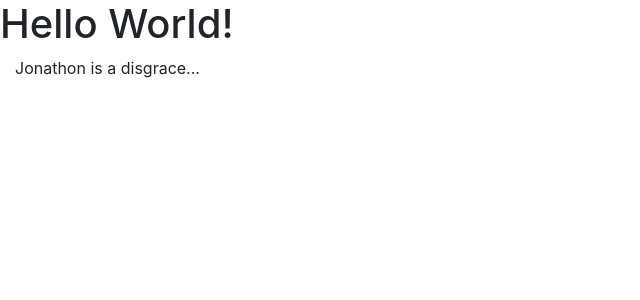
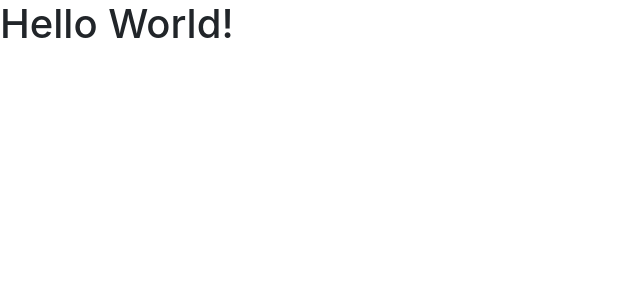
Before and after one commit to jvh/univestment, a React (Create React App) app in the folder front_end/: page / in a window 1280 px wide. Shown: the top 300 px of the page, without its empty margins (0-640 px from the left). Built offline with nearby package versions, Linux system fonts and the light colour scheme.

Commit message:
Front end stuff

```diff
--- a/front_end/src/pages/HomePage.js
+++ b/front_end/src/pages/HomePage.js
@@ -7,7 +7,6 @@ const HomePage = (props) => {
   return (
 
     <div>
-      Jonathon is a disgrace...
     </div>
 
   );
```
